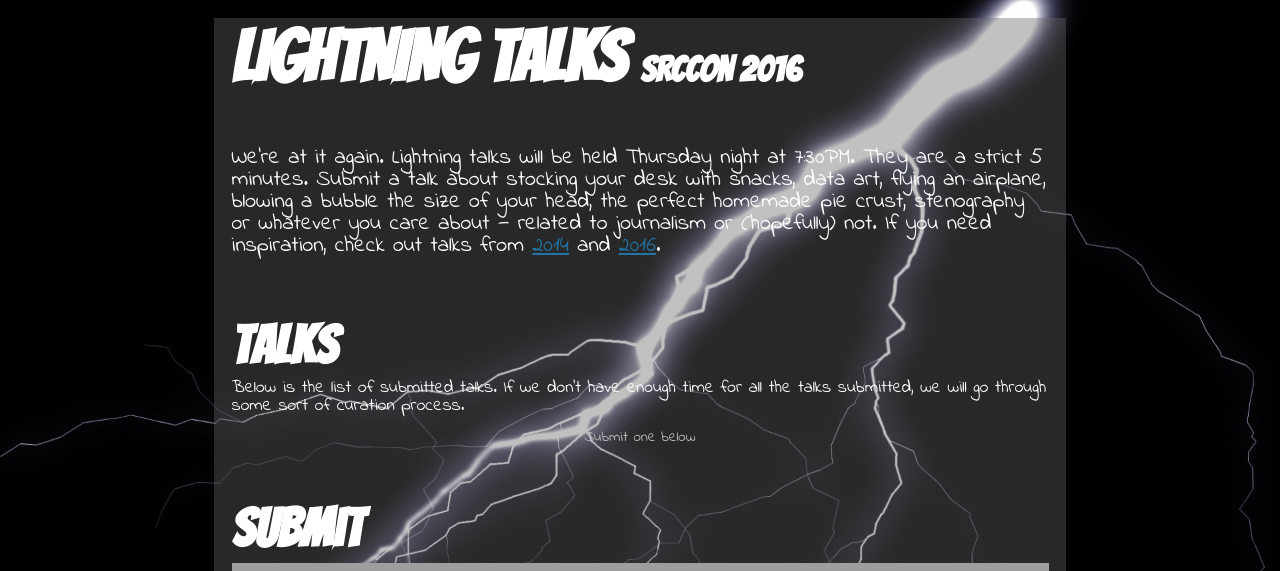
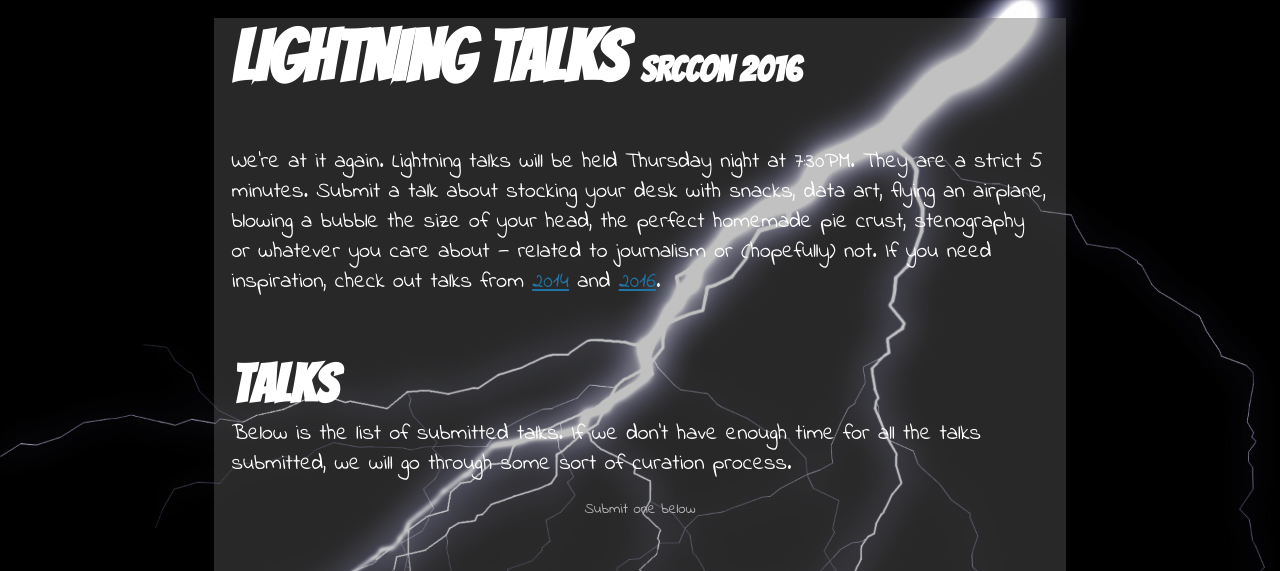
Before and after one commit to datanews/blitzen, a plain HTML site: page index.html in a window 1280 px wide. Shown: the top 571 px of the page. Drawn offline with Linux system fonts and the light colour scheme; grey boxes are pictures that could not be loaded; a script that the page names is missing.

Commit message:
line-height and type

```diff
--- a/styles/styles.css
+++ b/styles/styles.css
@@ -10,6 +10,11 @@ body {
   color: #FFFFFF;
   font-size: 111%;
   font-family: 'Indie Flower', sans-serif;
+}
+
+p {
+  line-height: 30px;
+  font-size: 1.25em;
 }
 
 .overlay {
@@ -46,6 +51,7 @@ a, a:visited {
 .intro {
   margin: 2.5em 0;
   font-size: 1.25em;
+  line-height: 30px;
 }
 
 .talks {
```
